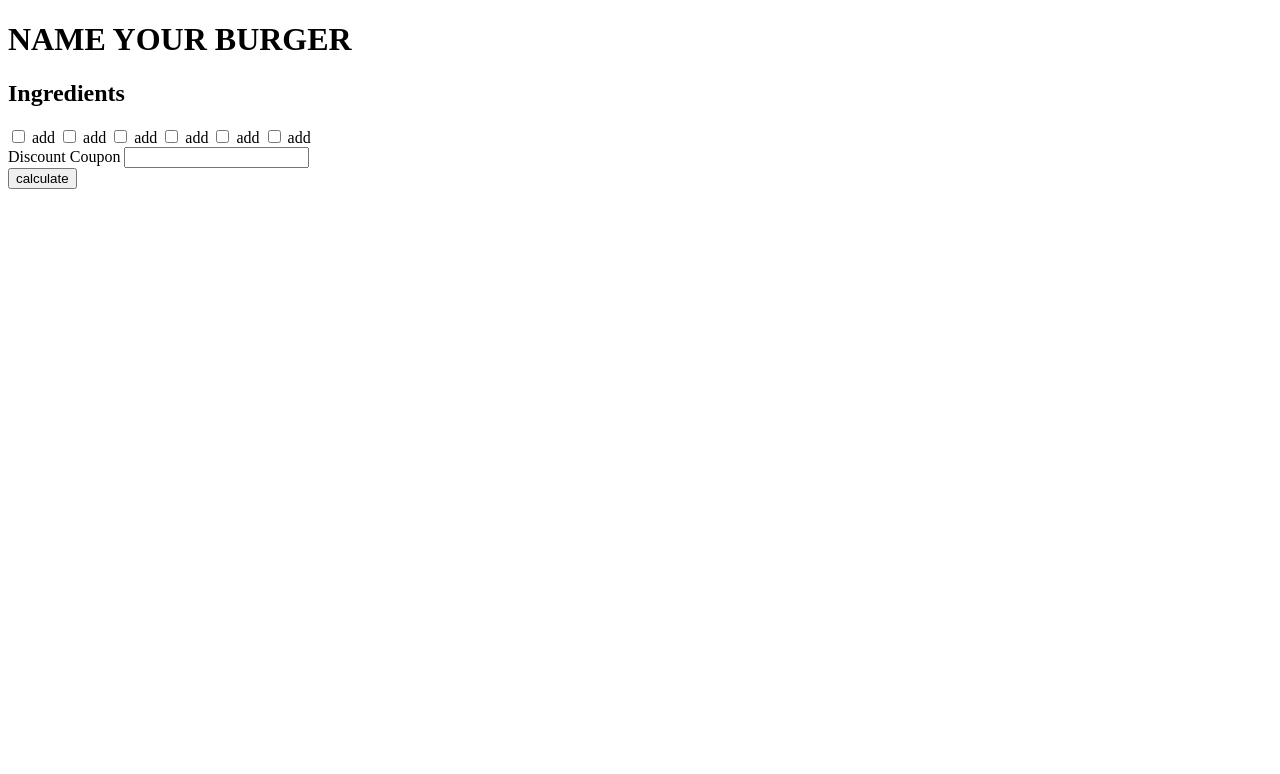
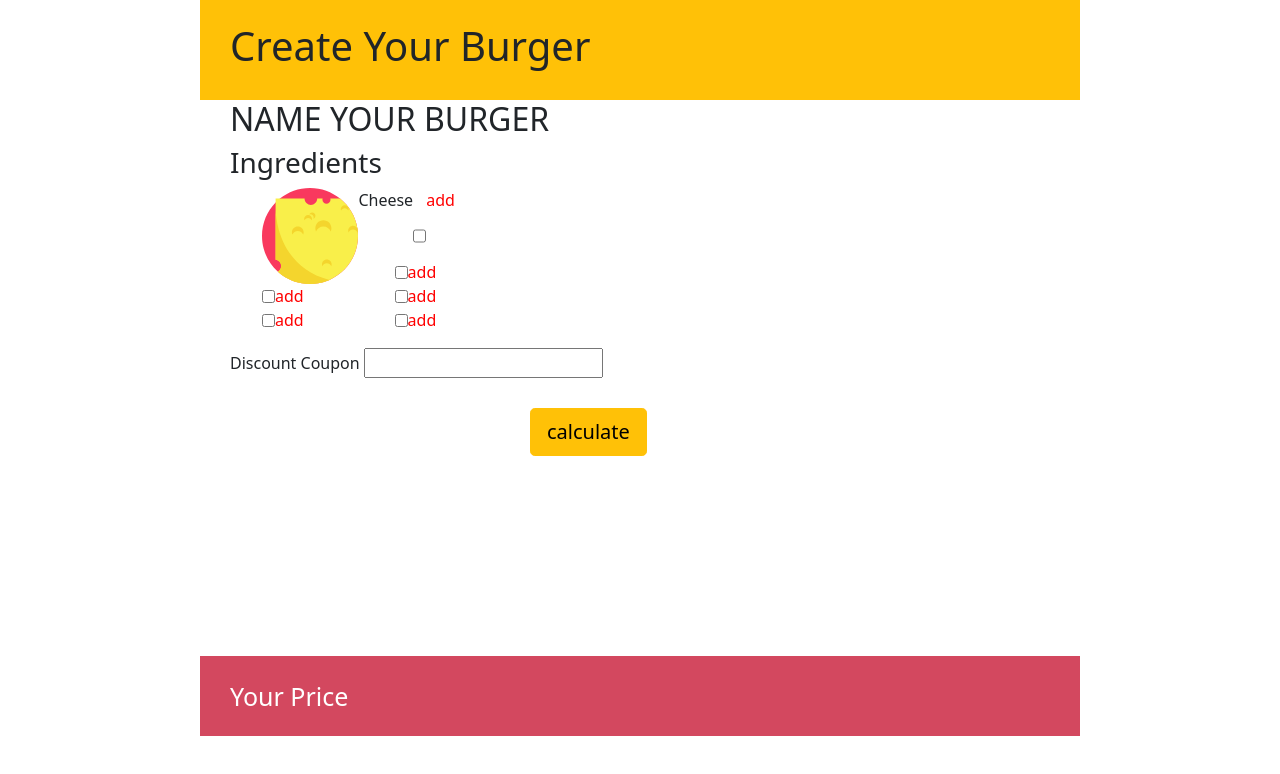
Before and after one commit to shatyrbekova/js-burger, a plain HTML site: page index.html in a window 1280 px wide. Drawn offline with nearby package versions, Linux system fonts and the light colour scheme.

Commit message:
struttura

```diff
--- a/css/style.css
+++ b/css/style.css
@@ -0,0 +1,58 @@
+* {
+    box-sizing: border-box;
+    /* margin: 0;
+    padding: 0; */
+}
+
+header{
+    background-color:  #ffc107;
+    display: flex;
+    align-items: center;
+    padding-left: 30px;
+    height: 100px;
+}
+
+main {
+    padding-left: 30px;
+}
+form ul {
+    display: inline-block;
+}
+
+form ul li{
+    list-style: none;
+}
+
+li {
+    display: flex;
+    align-items: center;
+}
+.crucial-container {
+    margin: 0px 200px;
+}
+
+.ingredients {
+    display: flex;
+    flex-direction: row;
+}
+
+label{
+    color:red;
+}
+
+.create-prices-btn {
+    margin: 30px 300px 0px 300px;
+}
+
+footer{
+    background-color:rgb(211, 72, 95);
+    height:80px;
+    margin-top: 200px;
+    color:white;
+    display: flex;
+    align-items: center;
+    justify-content: space-between;
+    font-size: 25px;
+    padding-left: 30px;
+    padding-right: 30px;
+}
--- a/index.html
+++ b/index.html
@@ -6,40 +6,57 @@
     <meta name="viewport" content="width=device-width, initial-scale=1.0">
     <title>js-burger/Es: 7/06/2021</title>
     <link rel="stylesheet" href="./css/style.css">
+    <link href="https://cdn.jsdelivr.net/npm/bootstrap@5.0.1/dist/css/bootstrap.min.css" rel="stylesheet" integrity="sha384-+0n0xVW2eSR5OomGNYDnhzAbDsOXxcvSN1TPprVMTNDbiYZCxYbOOl7+AMvyTG2x" crossorigin="anonymous">
 </head>
 <body>
     <div class="crucial-container">
        <header>
-
+       <h1>Create Your Burger</h1>
        </header>
-
-       <div>
-        <h1>NAME YOUR BURGER</h1>
-        <h2>Ingredients</h2>
-       </div>
 
   <!-- From here starts form with the ingredients -->
    <main>
+
+    <div>
+        <h2>NAME YOUR BURGER</h2>
+        <h3>Ingredients</h3>
+       </div>
+
       <form>
-
+         <ul>
+           <li>
+               <div class="ingredients">
+                  <img src="./img/cheese.svg" alt="cheese">
+                  <div>Cheese</div>
                   <input type="checkbox" id="box-ingredient1" class="sum-check" name="box-ingredient1" value="4">
                   <label for="box-ingredient1">add</label>
+               </div>
+          </li>
 
+            <li>
               <input type="checkbox" id="box-ingredient2" class="sum-check" name="box-ingredient2" value="4">
                <label for="box-ingredient2">add</label>
+            </li>
 
+             <li>
                <input type="checkbox" id="box-ingredient3"class="sum-check" name="box-ingredient3" value="4">
                <label for="box-ingredient3">add</label>
-
+             </li>
+         </ul>
+         <ul id="list-2nd-block">
+             <li>
                  <input type="checkbox" id="box-ingredient4" class="sum-check" name="box-ingredient4" value="4">
                  <label for="box-ingredient4">add</label>
-
+            </li>
+        <li>
              <input type="checkbox" id="box-ingredient5" class="sum-check" name="box-ingredient5" value="4">
              <label for="box-ingredient5">add</label>
-
+        </li>
+        <li>
              <input type="checkbox" id="box-ingredient6" class="sum-check" name="box-ingredient6" value="4">
              <label for="box-ingredient6">add</label>
-
+         </li>
+        </ul>
     </form>
 
      <!-- Btn calculate  and Discount Coupon-->
@@ -47,10 +64,19 @@
         Discount Coupon
         <input type="text" id="dis-coupon">
     </div>
-     <button class="create-prices-btn">calculate</button>
+     <!-- <button class="create-prices-btn">calculate</button> -->
+     <button type="button" class="btn  btn-warning btn-lg create-prices-btn">calculate</button>
+
+
+</main>
+
+ <footer>
+     <div>Your Price</div>
+
      <div id="total-price"></div>
 
-</main>
+
+ </footer>
 
     <script type="text/javascript" src="./js/script.js"></script>
    </div>
--- a/js/script.js
+++ b/js/script.js
@@ -1,4 +1,4 @@
-
+//var nameYourBurger = confirm('Would you like to create Your Burger?')
 var createPrice= document.getElementsByClassName('create-prices-btn')[0];
 var totalPrice = document.getElementById('total-price');
 
@@ -13,5 +13,5 @@ for (var y=0; y <priceCheck.length; y++){
         initialPrice +=parseInt (priceCheck[y].value)
     }
 }
-     totalPrice.innerHTML = 'Your Price' + "         " + '$' +  initialPrice;
+     totalPrice.innerHTML =  '$' +  initialPrice;
 })
```
Lines whose indentation alone changed are shown as unchanged.
